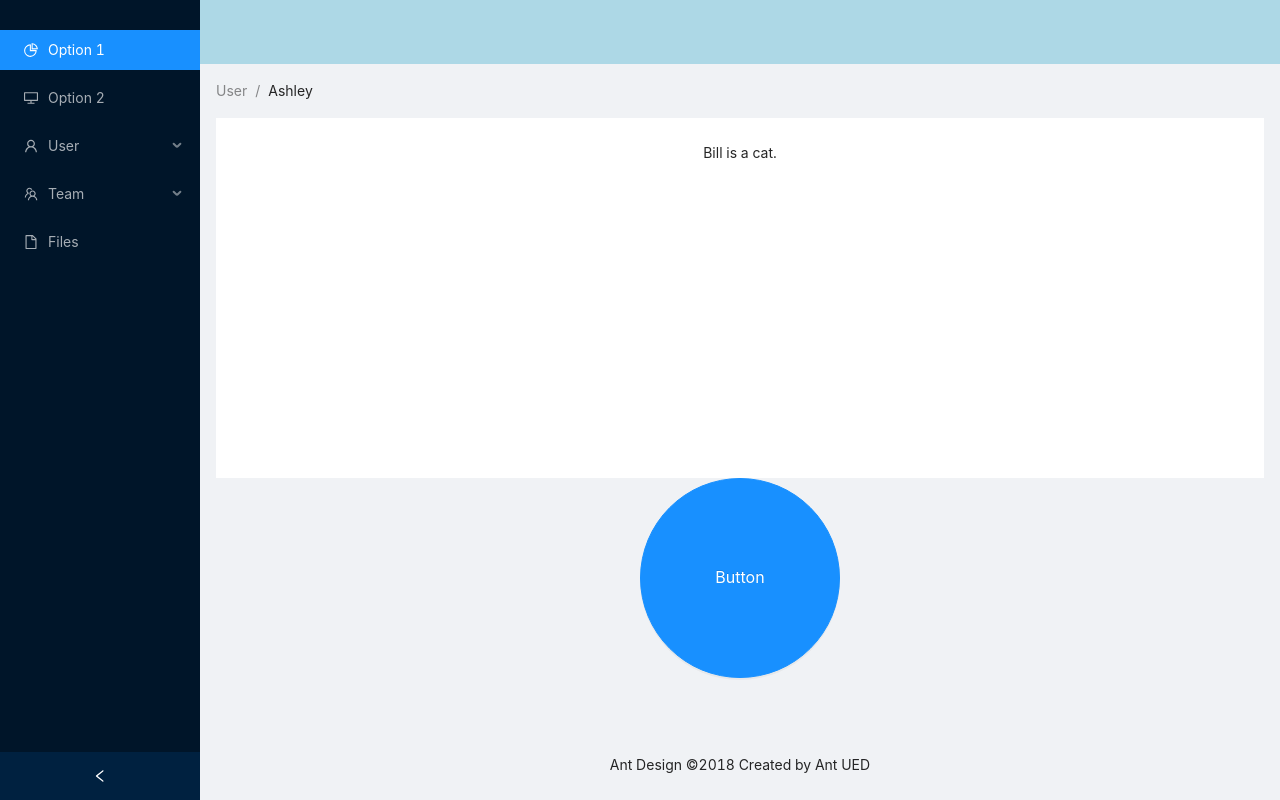
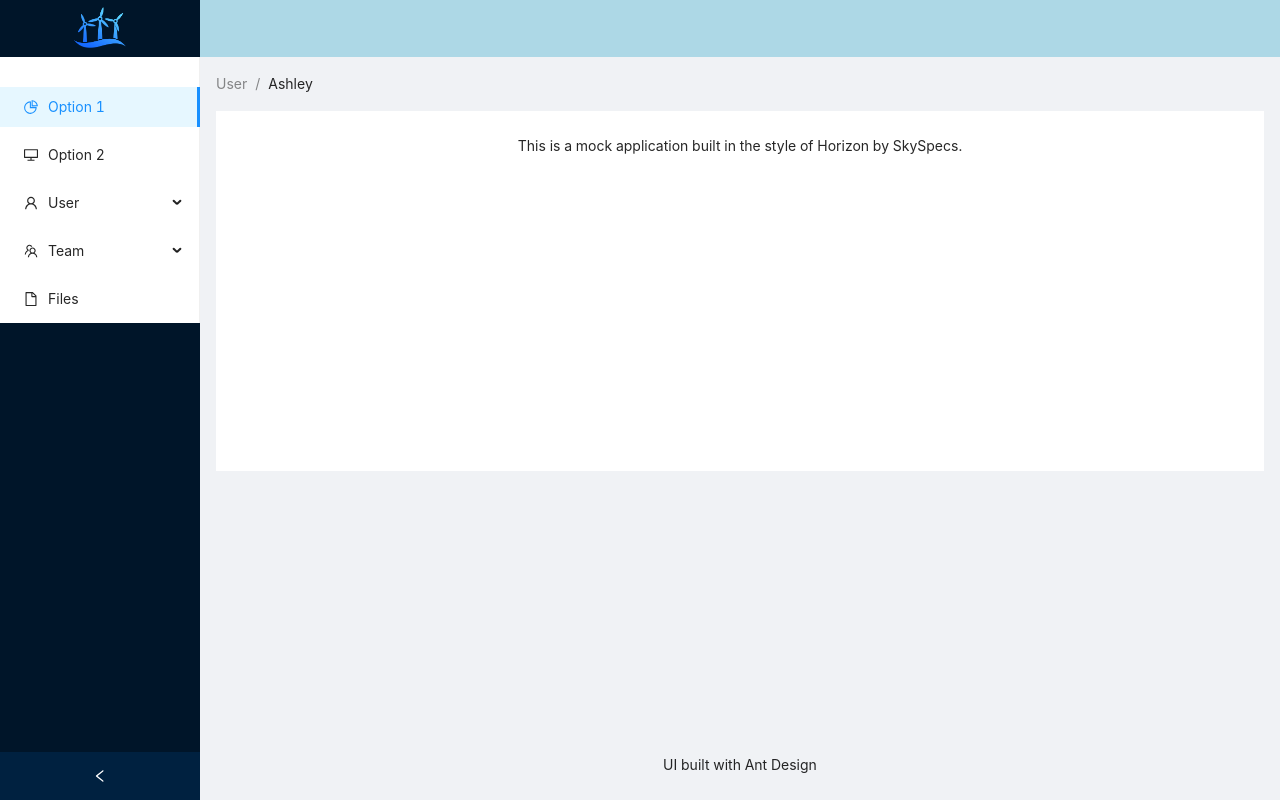
Before and after one commit to ashthomasweb/aws--hello-ant, a React (Create React App) app: page / in a window 1280 px wide. Built offline with nearby package versions, Linux system fonts and the light colour scheme.

Commit message:
Creates inital layout and mock logo
Project will serve to learn and demonstate ability to reproduce existing
styles with appropriate tech.

```diff
--- a/src/layout/primary.css
+++ b/src/layout/primary.css
@@ -1,9 +1,13 @@
-#components-layout-demo-side .logo {
-    height: 32px;
-    margin: 16px;
-    background: rgba(255, 255, 255, 0.3);
-  }
+.logo {
+  height: 45px;
+  margin: 6px;
+}
 
-  .site-layout .site-layout-background {
-    background: #fff;
-  }
+.logo img {
+  height: 43px;
+}
+
+.site-layout .site-layout-background {
+  background: #fff;
+  height: 57px;
+}
--- a/src/layout/primary.js
+++ b/src/layout/primary.js
@@ -1,8 +1,9 @@
 
 import { React, Component } from 'react'
-import ReactDOM from 'react-dom'
 
-import { Layout, Menu, Breadcrumb, Button } from 'antd';
+import logo from '../assets/mill_logo.png'
+
+import { Layout, Menu, Breadcrumb } from 'antd';
 import {
   DesktopOutlined,
   PieChartOutlined,
@@ -32,8 +33,8 @@ class SiderDemo extends Component {
     return (
       <Layout style={{ minHeight: '100vh' }}>
         <Sider collapsible collapsed={collapsed} onCollapse={this.onCollapse}>
-          <div className="logo" />
-          <Menu theme="dark" defaultSelectedKeys={['1']} mode="inline">
+          <div className="logo" ><img src={logo} alt='Windmill logo'/></div>
+          <Menu theme="light" defaultSelectedKeys={['1']} mode="inline">
             <Menu.Item key="1" icon={<PieChartOutlined />} style={{ marginTop: '30px'}}>
               Option 1
             </Menu.Item>
@@ -62,11 +63,10 @@ class SiderDemo extends Component {
               <Breadcrumb.Item>{this.state.user}</Breadcrumb.Item>
             </Breadcrumb>
             <div className="site-layout-background" style={{ padding: 24, minHeight: 360 }}>
-              Bill is a cat.
+              This is a mock application built in the style of Horizon by SkySpecs.
             </div>
-            <Button className="circle-button" type="primary" shape="circle" size="large">Button</Button>
           </Content>
-          <Footer style={{ textAlign: 'center' }}>Ant Design ©2018 Created by Ant UED</Footer>
+          <Footer style={{ textAlign: 'center' }}>UI built with Ant Design</Footer>
         </Layout>
       </Layout>
     );
@@ -74,4 +74,5 @@ class SiderDemo extends Component {
 }
 
 export default SiderDemo
-// ReactDOM.render(<SiderDemo />);
+
+// END of document
```
Also changed, not shown: cspell.json (added, +10 -0 lines), src/assets/mill_logo.png (added).
